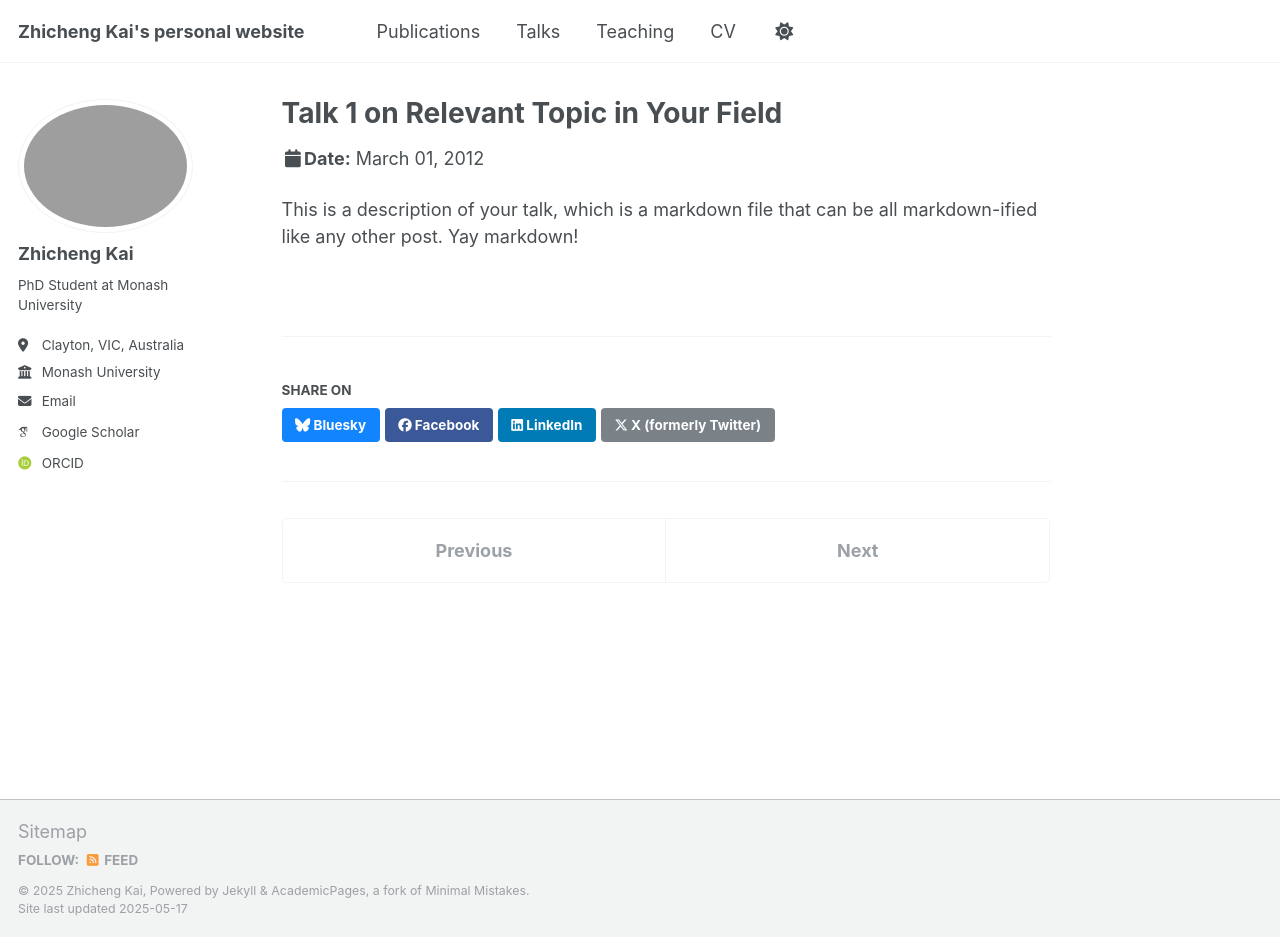
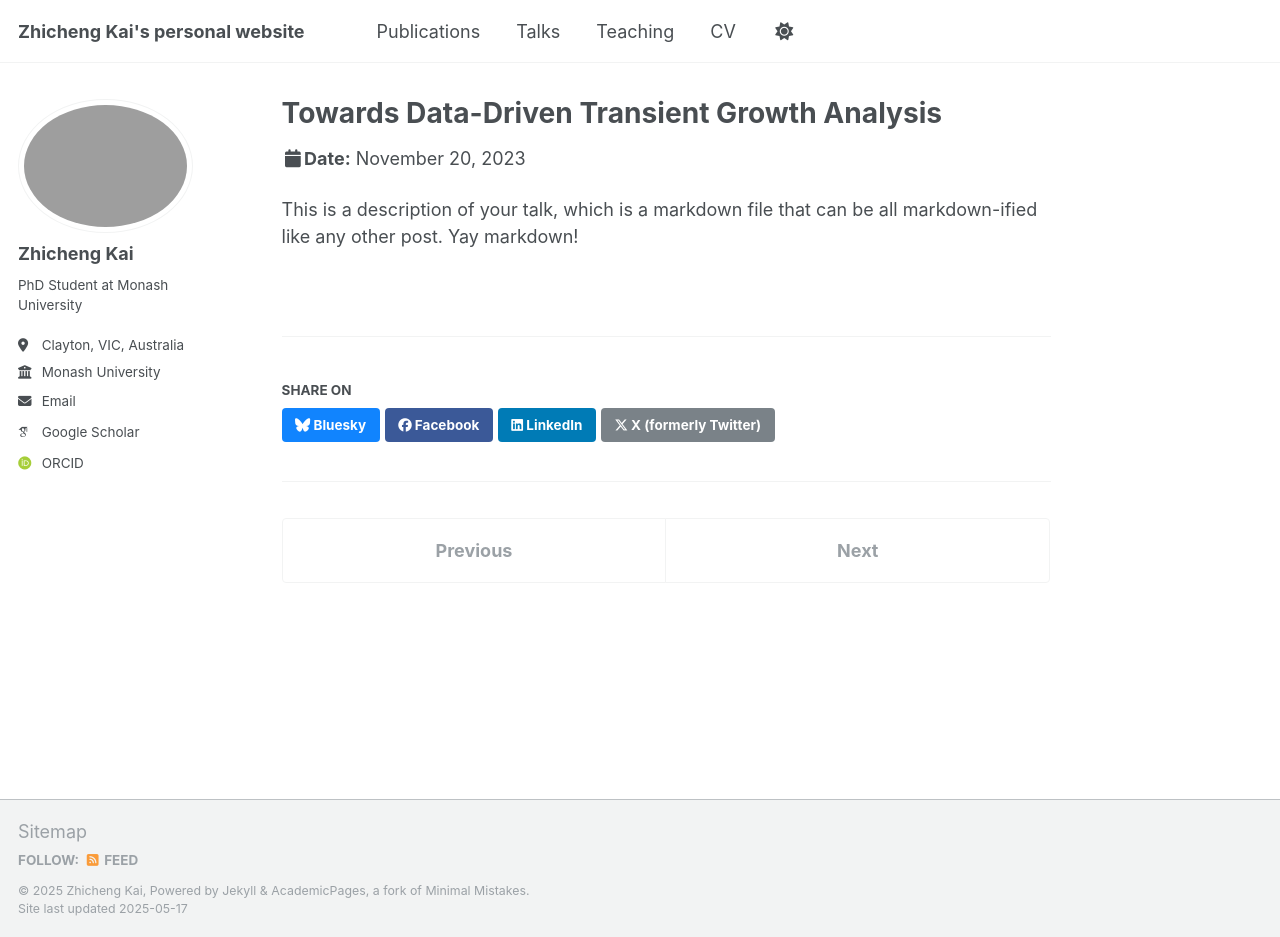
Before and after one commit to ZhichengKai/ZhichengKai.github.io, a Jekyll site: the page built from _talks/2012-03-01-talk-1.md, in a window 1280 px wide and 937 px high. Built offline with Jekyll 4.4.1, drawn with Linux system fonts in a browser that asks for light colours; some web fonts are replaced.

Commit message:
Update 2012-03-01-talk-1.md

```diff
--- a/_talks/2012-03-01-talk-1.md
+++ b/_talks/2012-03-01-talk-1.md
@@ -1,11 +1,11 @@
 ---
-title: "Talk 1 on Relevant Topic in Your Field"
+title: "Towards Data-Driven Transient Growth Analysis"
 collection: talks
 type: "Talk"
-permalink: /talks/2012-03-01-talk-1
-venue: "UC San Francisco, Department of Testing"
-date: 2012-03-01
-location: "San Francisco, CA, USA"
+permalink: /talks/2023-11-20-talk-1
+venue: "Washington, DC, 76th Annual Meeting of the Division of Fluid Dynamics"
+date: 2023-11-20
+location: "Washington, DC, USA"
 ---
 
 This is a description of your talk, which is a markdown file that can be all markdown-ified like any other post. Yay markdown!
```
